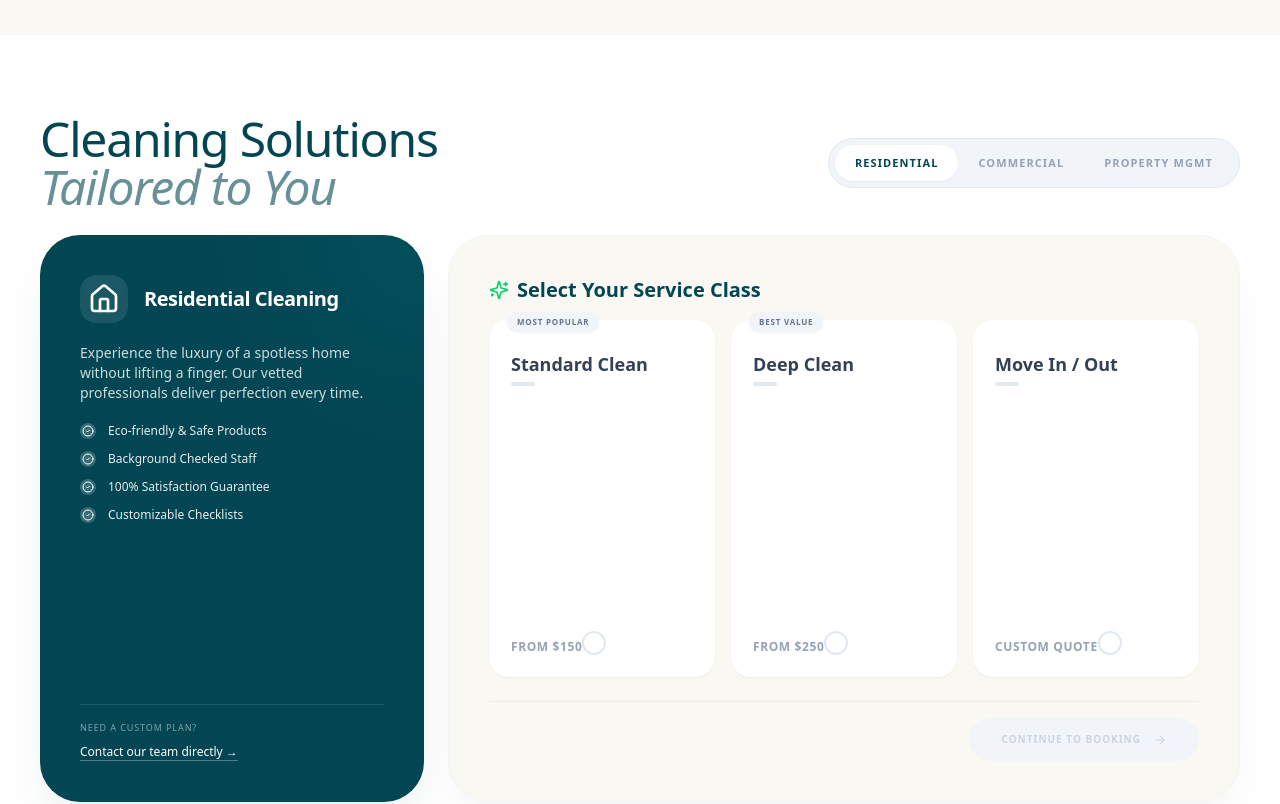
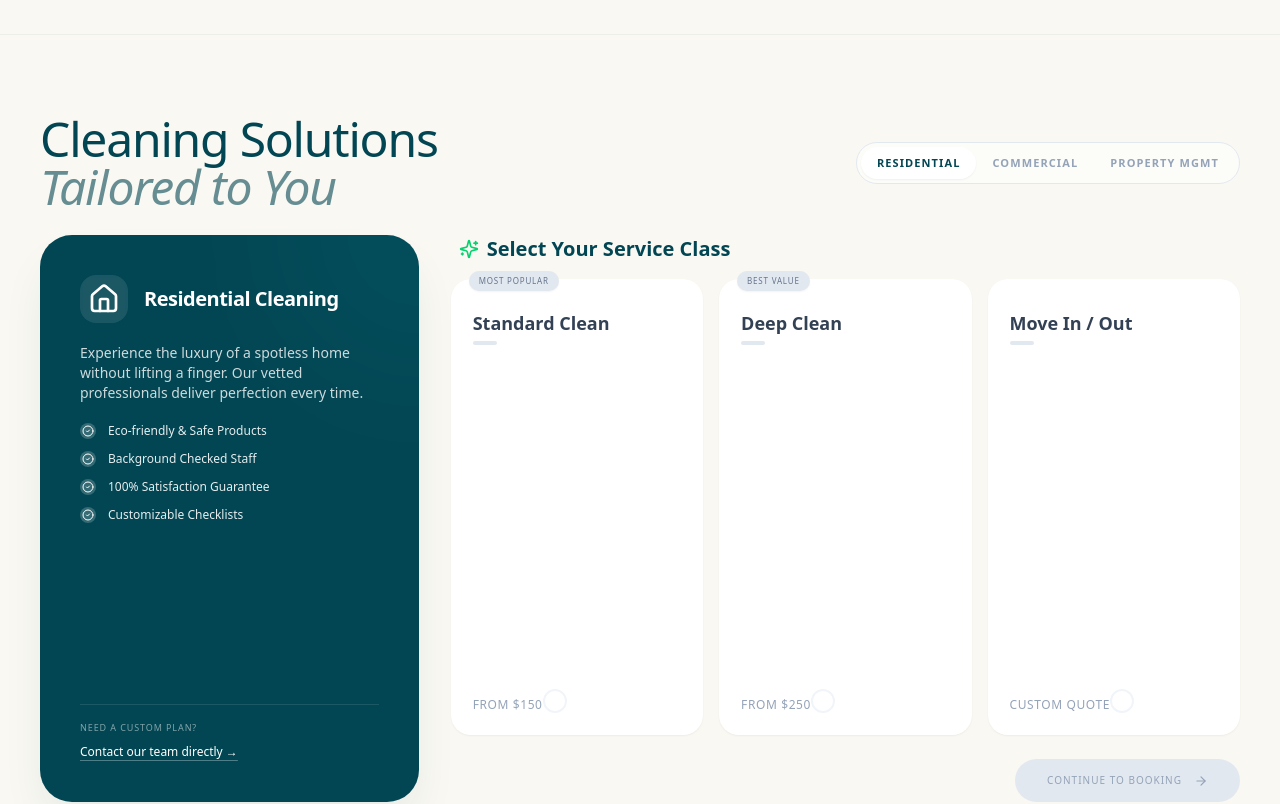
Before and after one commit to renatoquerales28-byte/extreme-cleaning-next, a Next.js app: page / in a window 1280 px wide. Shown: the part 1460-2264 px from the top of the page. Built offline with nearby package versions, Linux system fonts and the light colour scheme.

Commit message:
design: update Strategic Conversion to brand theme and refine typography

```diff
--- a/src/components/home/ServiceSelectorSection.tsx
+++ b/src/components/home/ServiceSelectorSection.tsx
@@ -73,7 +73,7 @@ export default function ServiceSelectorSection() {
     };
 
     return (
-        <section className="w-full bg-white relative overflow-hidden lg:h-[100svh] lg:max-h-[950px] flex flex-col pt-16 pb-8 lg:pt-20 lg:pb-8 border-t border-slate-100">
+        <section className="w-full bg-[#F9F8F2] relative overflow-hidden lg:h-[100svh] lg:max-h-[950px] flex flex-col pt-16 pb-8 lg:pt-20 lg:pb-8 border-t border-[#024653]/5">
             <div className="max-w-[1700px] mx-auto px-6 lg:px-10 relative z-10 w-full h-full flex flex-col">
 
                 {/* HEADLINE & TABS - Fixed Height portion */}
@@ -83,13 +83,13 @@ export default function ServiceSelectorSection() {
                     </h2>
 
                     {/* TOGGLE PILL */}
-                    <div className="inline-flex bg-slate-100 p-1.5 rounded-full relative border border-slate-200">
+                    <div className="inline-flex bg-white/50 p-1 rounded-full relative border border-slate-200 shrink-0">
                         {(['residential', 'commercial', 'pm'] as ServiceType[]).map((tab) => (
                             <button
                                 key={tab}
                                 onClick={() => { setActiveTab(tab); setSelectedOption(null); }}
                                 className={`
-                                    relative px-5 py-2.5 rounded-full text-[11px] font-bold uppercase tracking-widest transition-all z-10
+                                    relative px-4 py-2 rounded-full text-[10px] lg:text-[11px] font-bold uppercase tracking-widest transition-all z-10
                                     ${activeTab === tab ? 'text-[#024653]' : 'text-slate-400 hover:text-slate-600'}
                                 `}
                             >
@@ -109,12 +109,12 @@ export default function ServiceSelectorSection() {
                 </div>
 
                 {/* CONTENT GRID - Fills remaining space */}
-                <div className="flex-1 grid grid-cols-1 lg:grid-cols-12 gap-6 min-h-0">
+                <div className="flex-1 grid grid-cols-1 lg:grid-cols-12 gap-8 min-h-0">
 
                     {/* LEFT: INFO CARD (Dynamic) - Dark Navy Card */}
                     <motion.div
                         layout
-                        className="lg:col-span-4 bg-[#024653] rounded-[2.5rem] p-8 lg:p-10 text-white flex flex-col relative overflow-hidden h-full shadow-2xl shadow-[#024653]/10"
+                        className="lg:col-span-4 bg-[#024653] rounded-[2rem] p-8 lg:p-10 text-white flex flex-col relative overflow-hidden h-full shadow-2xl shadow-[#024653]/10"
                     >
                         {/* Blob Decoration */}
                         <div className="absolute top-0 right-0 w-64 h-64 bg-white/10 rounded-full blur-[60px] -translate-y-1/2 translate-x-1/2 mix-blend-overlay" />
@@ -162,18 +162,16 @@ export default function ServiceSelectorSection() {
                         </div>
                     </motion.div>
 
-                    {/* RIGHT: INTERACTIVE SELECTION - White Card */}
-                    <div className="lg:col-span-8 flex flex-col h-full min-h-0">
-                        <div className="bg-[#F9F8F2] rounded-[2.5rem] p-8 lg:p-10 h-full w-full border border-slate-100 flex flex-col shadow-2xl shadow-black/5 overflow-hidden relative">
-
-                            <div className="mb-4 flex items-center justify-between shrink-0">
+                    {/* RIGHT: INTERACTIVE SELECTION - Directly on Section Background */}
+                    <div className="lg:col-span-8 flex flex-col h-full min-h-0 relative">
+                        <div className="mb-4 flex items-center justify-between shrink-0 px-2">
                             <h4 className="text-lg lg:text-xl font-bold text-[#024653] flex items-center gap-2">
                                 <Sparkles className="text-[#05D16E]" size={20} />
                                 Select Your Service Class
                             </h4>
                         </div>
 
-                            {/* Options Grid - Optimized to fit without scrolling */}
+                        {/* Options Grid */}
                         <div className="grid grid-cols-1 md:grid-cols-3 gap-3 lg:gap-4 flex-1 min-h-0">
                             <AnimatePresence mode="wait">
                                 {activeContent.options.map((option) => (
@@ -186,15 +184,15 @@ export default function ServiceSelectorSection() {
                                         className={`
                                             relative p-4 lg:p-5 rounded-[1.25rem] text-left border-2 transition-all group flex flex-col h-full justify-between
                                             ${selectedOption === option.id
-                                                    ? 'bg-white border-[#05D16E] shadow-lg shadow-[#05D16E]/10 ring-2 ring-[#05D16E]/5 z-10'
+                                                ? 'bg-white border-transparent shadow-xl shadow-[#024653]/5 z-10'
                                                 : 'bg-white border-transparent hover:border-slate-200 shadow-sm hover:shadow-md'
                                             }
                                         `}
                                     >
                                         {option.tag && (
                                             <span className={`
-                                                    absolute -top-2.5 left-4 px-2.5 py-1 text-[8px] font-black uppercase tracking-widest rounded-full shadow-sm
-                                                    ${selectedOption === option.id ? 'bg-[#024653] text-white' : 'bg-slate-100 text-slate-500'}
+                                                absolute -top-2.5 left-4 px-2.5 py-1 text-[8px] font-normal uppercase tracking-widest rounded-full shadow-sm
+                                                ${selectedOption === option.id ? 'bg-[#024653] text-white' : 'bg-slate-200 text-slate-500'}
                                             `}>
                                                 {option.tag}
                                             </span>
@@ -208,10 +206,10 @@ export default function ServiceSelectorSection() {
                                         </div>
 
                                         <div className="flex items-end justify-between mt-4">
-                                                <span className="text-[11px] lg:text-xs font-bold text-slate-400 block uppercase tracking-wider">{option.price}</span>
+                                            <span className="text-[11px] lg:text-xs font-normal text-slate-400 block uppercase tracking-wider">{option.price}</span>
                                             <div className={`
                                                 w-6 h-6 shrink-0 rounded-full border-2 flex items-center justify-center transition-colors
-                                                    ${selectedOption === option.id ? 'border-[#05D16E] bg-[#05D16E]' : 'border-slate-200'}
+                                                ${selectedOption === option.id ? 'border-transparent bg-[#05D16E]' : 'border-slate-100'}
                                             `}>
                                                 {selectedOption === option.id && <CheckCircle2 size={12} className="text-white" />}
                                             </div>
@@ -221,15 +219,15 @@ export default function ServiceSelectorSection() {
                             </AnimatePresence>
                         </div>
 
-                            {/* ACTION AREA - Fixed at bottom */}
-                            <div className="flex justify-end mt-4 lg:mt-6 shrink-0 pt-4 border-t border-[#024653]/5">
+                        {/* ACTION AREA */}
+                        <div className="flex justify-end mt-4 lg:mt-6 shrink-0">
                             <Link
                                 href={selectedOption ? getWizardLink() : '#'}
                                 className={`
-                                        inline-flex items-center gap-3 px-8 py-3.5 rounded-full font-black text-[10px] uppercase tracking-widest transition-all
+                                    inline-flex items-center gap-3 px-8 py-3.5 rounded-full font-normal text-[10px] uppercase tracking-widest transition-all
                                     ${selectedOption
                                         ? 'bg-[#024653] text-white shadow-lg hover:-translate-y-0.5 hover:shadow-xl hover:bg-[#02333d]'
-                                            : 'bg-slate-100 text-slate-300 cursor-not-allowed'
+                                        : 'bg-slate-200 text-slate-400 cursor-not-allowed'
                                     }
                                 `}
                                 onClick={(e) => !selectedOption && e.preventDefault()}
@@ -241,7 +239,6 @@ export default function ServiceSelectorSection() {
                     </div>
                 </div>
             </div>
-            </div>
         </section>
     );
 }
```
Lines whose indentation alone changed are shown as unchanged.
